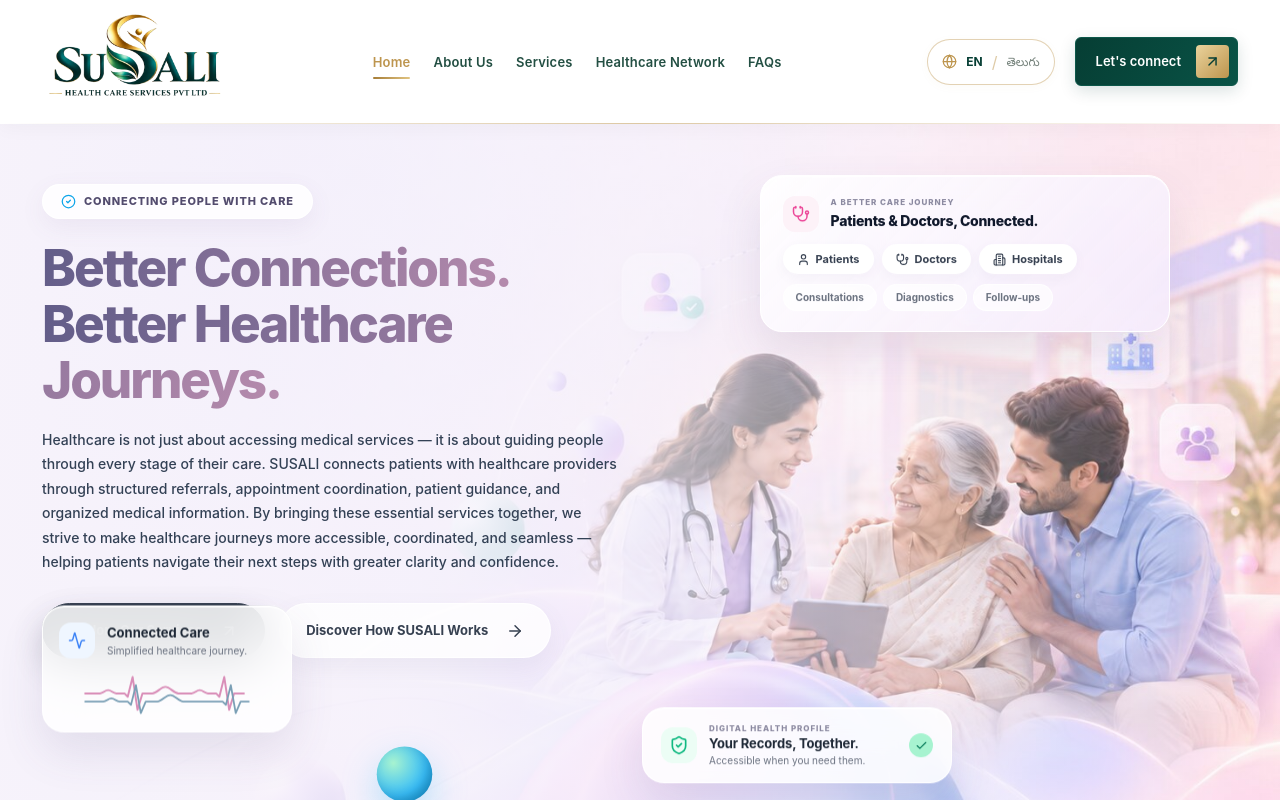
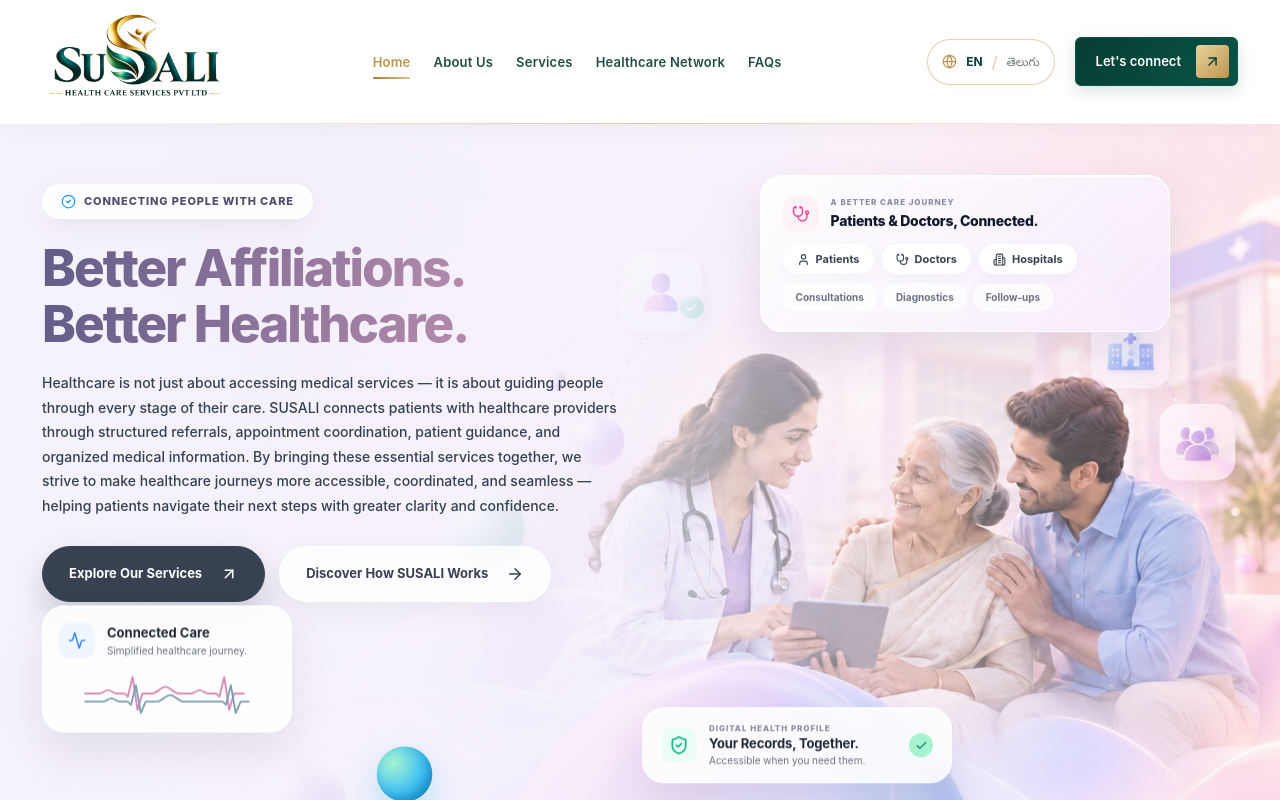
Before and after one commit to ramakalpasolutions-wq/susalidemo2, a Next.js app: page / in a window 1280 px wide. Shown: the top 800 px of the page. Built offline with nearby package versions, Linux system fonts and the light colour scheme.

Commit message:
Initial Susali Healthcare project

```diff
--- a/src/app/page.js
+++ b/src/app/page.js
@@ -1,3 +1,4 @@
+
 'use client';
 
 import { useState } from 'react';
@@ -60,10 +61,12 @@
 
               <ScrollReveal delay={0.2}>
                 <h1 className="og-hero-title-v2">
-                  <span className="gradient-text-purple">Better Connections.</span>
+                  <span className="gradient-text-purple">
+                    {h.heroTitle1}
+                  </span>
                   <br />
                   <span className="gradient-text-violet">
-                    Better Healthcare Journeys.
+                    {h.heroTitle2}
                   </span>
                 </h1>
               </ScrollReveal>
--- a/src/data/translations.js
+++ b/src/data/translations.js
@@ -11,8 +11,10 @@
     },
     home: {
       badge: 'CONNECTING PEOPLE WITH CARE',
-      heroTitle1: 'Better Connections.',
-      heroTitle2: 'Better Healthcare Journeys.',
+
+heroTitle1: 'Better Affiliations.',
+heroTitle2: 'Better Healthcare.',
+
       heroSub: 'Bridging the Gap Between Patients and Doctors.',
       heroDesc: 'Healthcare is not just about accessing medical services — it is about guiding people through every stage of their care. SUSALI connects patients with healthcare providers through structured referrals, appointment coordination, patient guidance, and organized medical information. By bringing these essential services together, we strive to make healthcare journeys more accessible, coordinated, and seamless — helping patients navigate their next steps with greater clarity and confidence.',
       btnPrimary: 'Explore Our Services',
@@ -138,7 +140,7 @@
     services: {
       heroTag: 'WHAT SUSALI HELPS CONNECT',
       heroTitle: 'Connected Support Across Your',
-      heroAccent: 'Healthcare Journey.',
+      heroAccent: 'Healthcare Matter Want To Change.',
       heroDesc: 'From the first patient profile to hospital appointments, treatment documents, and future care, SUSALI brings important coordination and information-related services together.',
       philosophyKicker: 'OUR SERVICE PHILOSOPHY',
       philosophyTitle1: 'One Patient. Many',
@@ -276,8 +278,10 @@
     },
     home: {
       badge: 'మనుషులను వైద్య సేవలతో అనుసంధానిస్తూ',
-      heroTitle1: 'మెరుగైన అనుసంధానం.',
-      heroTitle2: 'మెరుగైన ఆరోగ్య సంరక్షణ ప్రయాణం.',
+
+heroTitle1: 'మెరుగైన భాగస్వామ్యాలు.',
+heroTitle2: 'మెరుగైన ఆరోగ్య సంరక్షణ.',
+
       heroSub: 'రోగులకు, వైద్యులకు మధ్య అనుసంధాన వారధి — SUSALI.',
       heroDesc: 'ఆరోగ్య సంరక్షణ అనేది కేవలం వైద్య సేవలను పొందడం మాత్రమే కాదు — ప్రతి దశలోనూ ప్రజలకు సరైన మార్గదర్శకత్వం అందించడం. క్రమబద్ధమైన రిఫరల్స్, అపాయింట్‌మెంట్ సమన్వయం, రోగులకు తగిన మార్గదర్శకత్వం మరియు సరిగ్గా అమర్చిన వైద్య సమాచారం ద్వారా SUSALI రోగులను వైద్య సేవలతో అనుసంధానిస్తుంది. ఈ ముఖ్యమైన సేవలన్నింటినీ ఒకే చోటికి తీసుకురావడం ద్వారా, ఆరోగ్య సంరక్షణ ప్రయాణాలను మరింత సులభంగా, సమన్వయంగా మరియు నిరంతరాయంగా మార్చడానికి మేము కృషి చేస్తున్నాము — రోగులు తమ తదుపరి అడుగులను మరింత స్పష్టతతో మరియు నమ్మకంతో ముందుకు వేయడానికి ఇది సహాయపడుతుంది.',
       btnPrimary: 'మా సేవలను తెలుసుకోండి',
```
